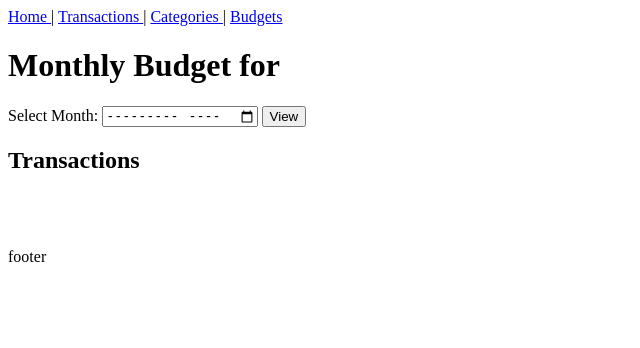
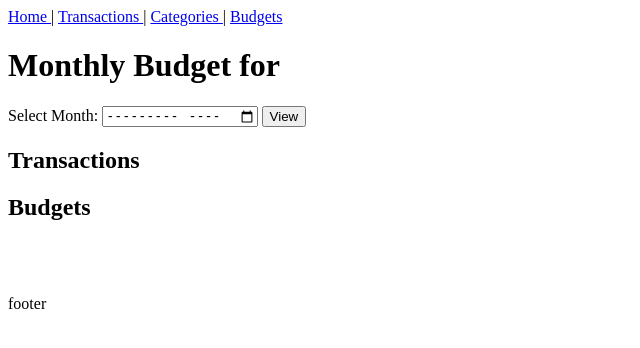
Before and after one commit to jmbehlmann/budget-track, a Flask app: template app/templates/home.html in a window 1280 px wide. Shown: the top 348 px of the page, without its empty margins (0-640 px from the left). Run offline with Flask 3, Linux system fonts and the light colour scheme; the template is opened without the code that fills it, so the values that code supplies are empty.

Commit message:
add budgets to home

```diff
--- a/app/home.py
+++ b/app/home.py
@@ -1,6 +1,6 @@
 from flask import Blueprint, render_template, request
 from datetime import datetime, timezone
-from .models import Transaction, db
+from .models import Transaction, Budget, db
 
 home_bp = Blueprint('home', __name__)
 
@@ -11,4 +11,5 @@ def get_current_month():
 def home():
     month = request.args.get('month', get_current_month())
     transactions = Transaction.query.filter(db.func.strftime('%Y-%m', Transaction.date) == month).all()
-    return render_template('home.html', transactions=transactions, month=month)
+    budgets = Budget.query.filter(Budget.month == month).all()
+    return render_template('home.html', transactions=transactions, month=month, budgets=budgets)
--- a/app/templates/home.html
+++ b/app/templates/home.html
@@ -16,5 +16,11 @@
             <li>{{ transaction.date.strftime('%Y-%m-%d') }} - {{ transaction.description }}: ${{ transaction.amount }} ({{ transaction.category.name }})</li>
         {% endfor %}
     </ul>
+    <h2>Budgets</h2>
+    <ul>
+        {% for budget in budgets %}
+            <li>test</li>
+        {% endfor %}
+    </ul>
 </div>
 {% endblock %}
```
